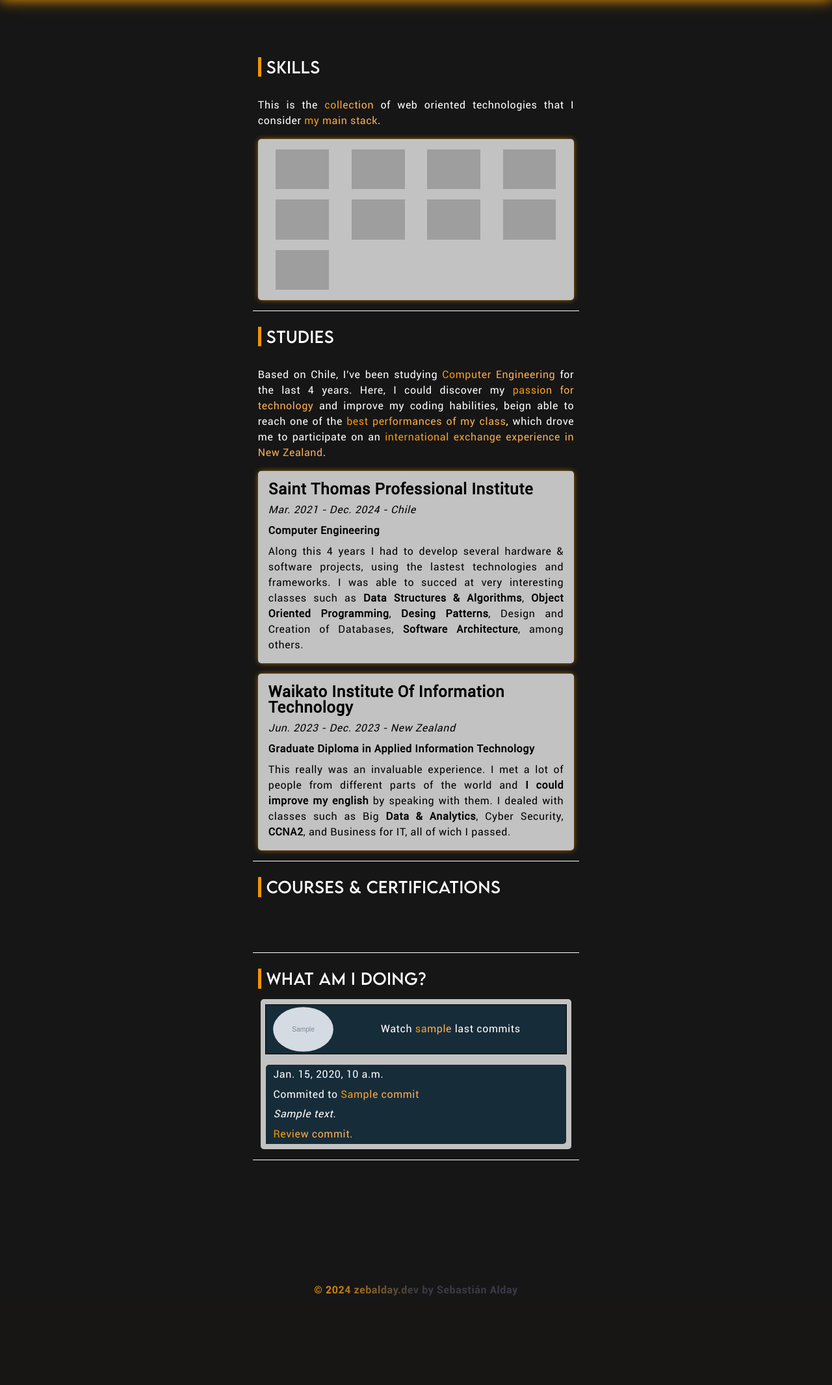
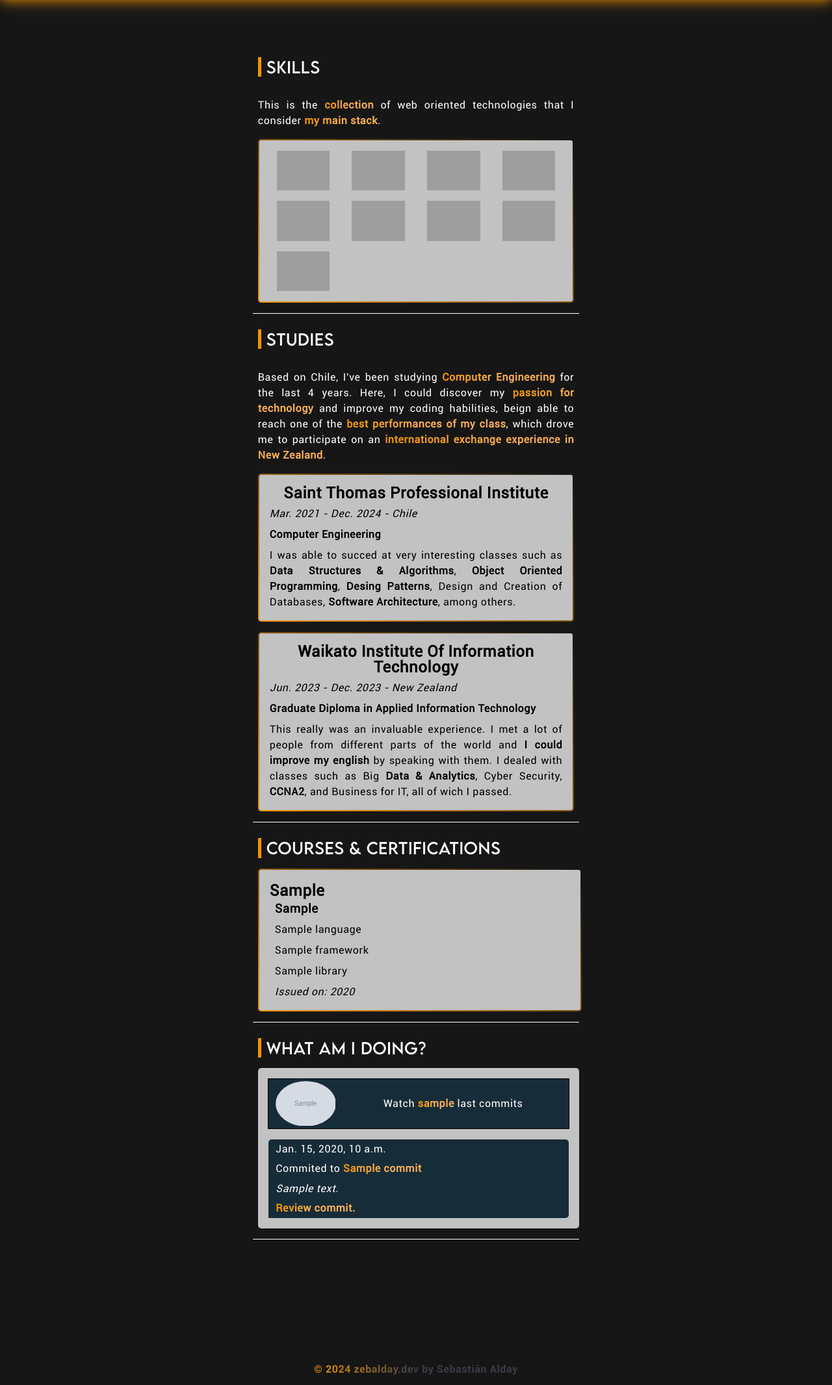
Before and after one commit to zebalday/Portfolio, a Django app: template website/templates/professional-info.html in a window 1280 px wide. Shown: the part 75-2207 px from the top of the page at 65% size. Before the commit the page ends 2069 px from the top, so only its background shows below. Run offline with Django 5.2, Linux system fonts and the light colour scheme; the template is opened without the code that fills it: most values are stand-ins (such as "Sample title", 1, 10 or a date in 2020); grey boxes marked "Sample" are stand-in pictures; some libraries are stand-ins or nearby versions; grey boxes are pictures that could not be loaded.

Commit message:
Commit 15th: Certification Model added; New context processor for retrieving public certificates; Include "project-tags" refactored to accept different objects as a parameter; Section Professional Info finished.

```diff
--- a/ZebaldayPortfolio/settings.py
+++ b/ZebaldayPortfolio/settings.py
@@ -69,6 +69,7 @@ TEMPLATES = [
                 'django.contrib.auth.context_processors.auth',
                 'django.contrib.messages.context_processors.messages',
                 'website.context_processors.get_public_projects',
+                'website.context_processors.get_public_certifications',
             ],
         },
     },
--- a/website/context_processors.py
+++ b/website/context_processors.py
@@ -1,4 +1,4 @@
-from .models import Project
+from .models import Project, Certification
 
 def get_public_projects(request):
 
@@ -25,7 +25,7 @@ def get_public_projects(request):
         full_project = {
             "project":project,
             "languages":related_languages,
-            "framework":related_frameworks,
+            "frameworks":related_frameworks,
             "libraries":related_libraries,
             "filter":filter_identifier,
         }
@@ -36,3 +36,25 @@ def get_public_projects(request):
 
     # return context
     return ({"projects_full":projects_full})
+
+def get_public_certifications(request):
+
+    certificates_full = []
+
+    certificates = Certification.objects.filter(is_public=True)
+
+    for certification in certificates:
+        related_languages = certification.languages.all()
+        related_frameworks = certification.frameworks.all()
+        related_libraries = certification.libraries.all()
+
+        certificate = {
+            "certificate": certification,
+            "languages": related_languages,
+            "frameworks": related_frameworks,
+            "libraries": related_libraries,
+        }
+
+        certificates_full.append(certificate)
+
+    return ({"certificates_full": certificates_full})
--- a/website/static/css/styles.index.css
+++ b/website/static/css/styles.index.css
@@ -66,7 +66,8 @@
             text-align: center;
             border-radius: 0.5rem;
             border: 1px solid transparent;
-            background: linear-gradient(var(--color-dark-primary-a90), var(--color-dark-primary-a90)) padding-box, linear-gradient(to right, var(--color-light-secondary-a50), var(--color-dark-secondary-a50)) border-box;
+            background: linear-gradient(var(--color-dark-primary-a90), var(--color-dark-primary-a90)) padding-box,
+                        linear-gradient(to right, var(--color-light-secondary-a50), var(--color-dark-secondary-a50)) border-box;
             transition: border-color 1s;
         }
 
--- a/website/static/css/styles.min.css
+++ b/website/static/css/styles.min.css
@@ -68,6 +68,7 @@ html {
     background: linear-gradient(to right, var(--color-light-secondary-a50) 0%, var(--color-light-secondary-a30) 50%);
     background-clip: text;
     -webkit-text-fill-color: transparent;
+    font-weight: bolder;
 }
 .section-title{
     color: var(--color-light-primary-a0);
--- a/website/static/css/styles.professional-info.css
+++ b/website/static/css/styles.professional-info.css
@@ -14,16 +14,14 @@
         padding: 0.5rem;
         display: flex;
         flex-direction: column;
-        min-height: 100px;
         border-bottom: 1px solid var(--color-light-primary-a0);
         padding-bottom: 1rem;
-        font-family: "Roboto-R";
         font-family: "Roboto-R";
 
         .section-title{
             margin-bottom: 1rem;
         }
-        p{
+        >p{
             color: var(--color-light-primary-a0);
             text-align: justify;
             font-family: "Roboto-R";
@@ -41,8 +39,9 @@
             justify-content: space-evenly;
             padding: 1rem;
             border-radius: 5px;
-            background-color: var(--color-dark-primary-a10);
-            box-shadow: 0px 0px 10px -2px var(--color-light-secondary-a50);
+            border: 2px solid transparent;
+            background: linear-gradient(30deg, var(--color-dark-primary-a10), var(--color-dark-primary-a10)) padding-box,
+                        linear-gradient(30deg, var(--color-light-secondary-a50), var(--color-dark-primary-a70)) border-box;
 
 
             .stack-item{
@@ -66,34 +65,39 @@
                 min-height: 50px;
                 background-color: var(--color-dark-primary-a10);
                 padding: 1rem;
-                padding: 1rem;
                 border-radius: 5px;
                 display: flex;
                 flex-direction: column;
                 row-gap: 0.5rem;
-                box-shadow: 0px 0px 10px -2px var(--color-light-secondary-a50);
+                border: 2px solid transparent;
+                background: linear-gradient(30deg, var(--color-dark-primary-a10), var(--color-dark-primary-a10)) padding-box,
+                            linear-gradient(30deg, var(--color-light-secondary-a50), var(--color-dark-primary-a70)) border-box;
+
+                >div>p{
+                    color: var(--color-dark-secondary-a90);
+                    margin: 0 auto;
+                    line-height: 1.5rem;
+                    text-align: justify;
+                }
 
                 .title{
                     line-height: 1.5rem;
-                    text-align: left;
+                    text-align: center;
                     h2{
                         margin: 0 auto;
                     }
                 }
-                .date{
+                >.date{
                     font-style: italic;
                     color: var(--color-dark-secondary-a10);
-                    text-align: left;
+                    text-align: center;
                 }
-                .degree{
+                >.degree{
                     font-weight: bolder;
-                    text-align: left;
+                    text-align: center;
                 }
 
-                >div>p{
-                    color: var(--color-dark-secondary-a90);
-                    margin: 0 auto;
-                }
+
             }
         }
     }
--- a/website/static/css/utils/styles.includes.css
+++ b/website/static/css/utils/styles.includes.css
@@ -43,7 +43,7 @@
 
 .github-commits-container{
     width: 95%;
-    padding: 0.5rem;
+    padding: 1rem;
     margin: 0 auto;
     border-radius: 5px;
     display: flex;
@@ -82,7 +82,7 @@
             margin-left: 0.5rem;
         }
         p{
-            color: var(--color-dark-primary-a0) !important;
+            color: var(--color-dark-primary-a0);
         }
     }
 
@@ -108,11 +108,68 @@
             border-radius: 5px 5px 5px 0px;
             background-color: var(--color-light-primary-a80);
             color: var(--color-light-secondary-a0);
+            transition: all 0.3s;
+
 
             p{
                 width: 95%;
                 color: var(--color-dark-primary-a0);
             }
         }
+
+        .commit-item:hover{
+            transform: scale(102%);
+            border-color: var(--color-light-secondary-a30);
+            box-shadow: 0px 0px 15px 2px var(--color-light-secondary-a50);
+        }
     }
 }
+
+/* CERTIFICATES LIST */
+
+.certificates-container{
+    width: 95%;
+    display: flex;
+    flex-direction: column;
+    row-gap: 1rem;
+    justify-content: center;
+    font-family: "Roboto-R";
+
+    .certificate-item{
+        width: 100%;
+        background-color: var(--color-dark-primary-a10);
+        border-radius: 5px;
+        padding: 1rem;
+        border: 2px solid transparent;
+        background: linear-gradient(30deg, var(--color-dark-primary-a10), var(--color-dark-primary-a10)) padding-box,
+                    linear-gradient(30deg, var(--color-light-secondary-a50), var(--color-dark-primary-a70)) border-box;
+
+        .description{
+            color: var(--color-dark-secondary-a90);
+
+            h2{
+                margin: 0.5rem 0;
+                text-align: left;
+            }
+            h3{
+                margin: 0.5rem 0;
+                text-align: left;
+                line-height: 1.5rem;
+                padding-inline-start: 0.5rem;
+            }
+            p{
+                margin: unset;
+                text-align: left;
+                line-height: 1.5rem;
+                padding-inline-start: 0.5rem;
+            }
+            a{
+                text-decoration: none;
+                color: black;
+            }
+            a:hover{
+                text-decoration: underline;
+            }
+        }
+    }
+}
--- /dev/null
+++ b/website/templates/includes/certifications.html
@@ -0,0 +1,12 @@
+<div class="certificates-container">
+    {% for certificate in certificates_full %}
+    <div class="certificate-item">
+        <div class="description">
+            <h2>{{certificate.certificate.institution}}</h2>
+            <h3><a href="{{certificate.certificate.link}}">{{certificate.certificate.course}}</a></h3>
+            {% include "includes/project-tags.html" with object=certificate %}
+            <p><em>Issued on: {{certificate.certificate.year}}</em></p>
+        </div>
+    </div>
+    {% endfor %}
+</div>
--- a/website/templates/includes/project-tags.html
+++ b/website/templates/includes/project-tags.html
@@ -1,31 +1,37 @@
 <div class="tags" id="tags">
     {% comment %} PROJECT LANGUAGES ITERATION {% endcomment %}
+    {% if object.languages %}
     <div class="languages">
         <i class="fa-solid fa-code"></i>
         <p>
-            {% for language in project.languages %}
+            {% for language in object.languages %}
             {{ language }}{% if not forloop.last %}, {% endif %}
             {% endfor %}
         </p>
     </div>
+    {% endif %}
 
     {% comment %} PROJECT FRAMEWORK ITERATION {% endcomment %}
-    {% if project.framework %}
+    {% if object.frameworks %}
     <div class="framework">
         <i class="fa-solid fa-gears"></i>
-        {% for framework in project.framework %}
-        <p><span class="tag">{{ framework }}</span></p>
-        {% endfor %}
+        <p>
+            {% for framework in object.frameworks %}
+            {{ framework }}{% if not forloop.last %}, {% endif %}
+            {% endfor %}
+        </p>
     </div>
     {% endif %}
 
     {% comment %} PROJECT LIBRARIES ITERATION {% endcomment %}
-    {% if project.libraries %}
+    {% if object.libraries %}
     <div class="libraries">
         <i class="fa-solid fa-puzzle-piece"></i>
-        {% for library in project.libraries %}
-            <p><span class="tag">{{ library }}</span></p>
-        {% endfor %}
+        <p>
+            {% for library in object.libraries %}
+            {{ library }}{% if not forloop.last %}, {% endif %}
+            {% endfor %}
+        </p>
     </div>
     {% endif %}
 </div>
--- a/website/templates/portfolio.html
+++ b/website/templates/portfolio.html
@@ -34,7 +34,7 @@
                     </div>
 
                     {% comment %} INCLUDE PROJECT TAGS COMPONENT {% endcomment %}
-                    {% include "includes/project-tags.html" %}
+                    {% include "includes/project-tags.html" with object=project %}
 
                     {% comment %} PROJECTS SHORT DESCRIPTION {% endcomment %}
                     <div class="abstract">
--- a/website/templates/professional-info.html
+++ b/website/templates/professional-info.html
@@ -46,7 +46,6 @@
                     </div>
                     <div class="description">
                         <p>
-                        Along this 4 years I had to develop several hardware & software projects, using the lastest technologies and frameworks.
                         I was able to succed at very interesting classes such as <b>Data Structures & Algorithms</b>, <b>Object Oriented Programming</b>, <b>Desing Patterns</b>, Design and Creation of Databases, <b>Software Architecture</b>, among others.
                         </p>
                     </div>
@@ -74,7 +73,7 @@
 
         <div class="certifications-section">
             <div class="section-title">Courses & Certifications</div>
-            <p></p>
+            {% include "includes/certifications.html" %}
         </div>
 
         <div class="commits-section">
--- a/website/views.py
+++ b/website/views.py
@@ -17,7 +17,7 @@ class ProfessionalInfo(TemplateView):
     template_name = "professional-info.html"
     context = {}
 
-    api = GitHubApi(token="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")
+    api = GitHubApi(token="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")
     print(api)
     print(api.get_zen_info())
 
```
Also changed, not shown: website/admin.py (+7 -3 lines), website/models.py (+80 -0 lines), website/migrations/0010_alter_project_thumbnail_certification.py (added), website/migrations/0011_certification_libraries_and_more.py (added), website/migrations/0012_rename_framework_certification_frameworks.py (added).
